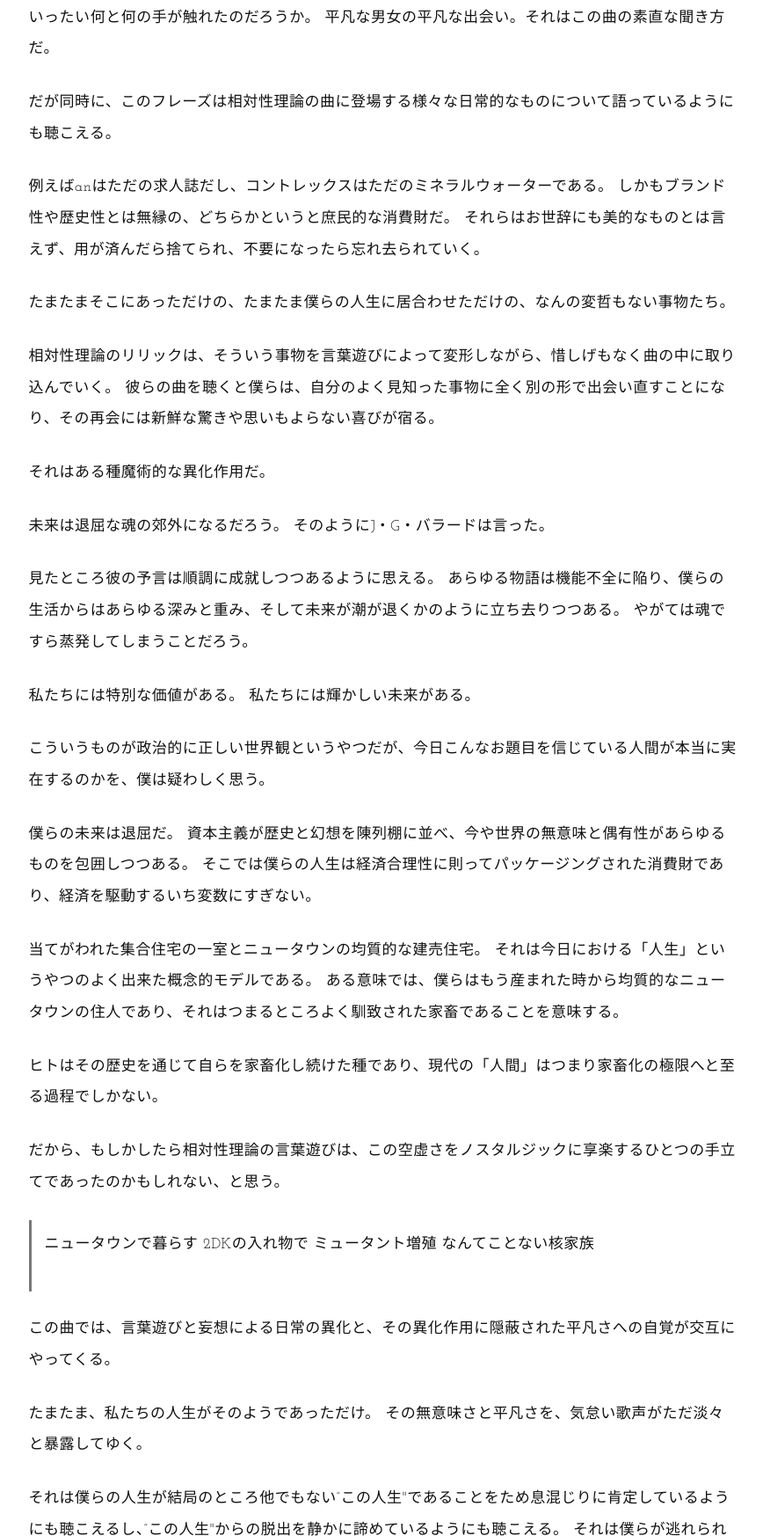
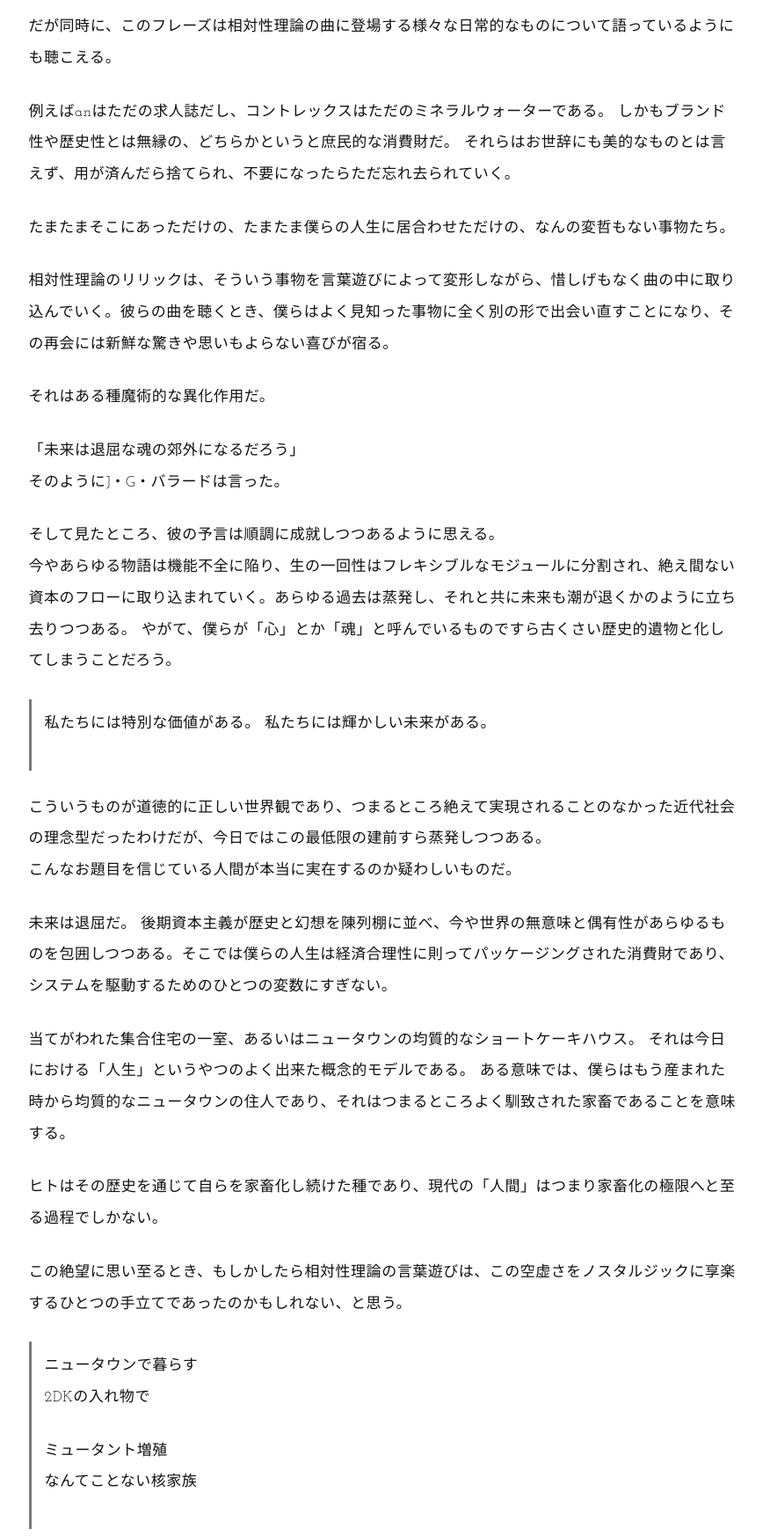
Before and after one commit to K1000ch/typewriter, a Gatsby site: page /blog/posts/2019-10-07-kindness-of-relativity in a window 1280 px wide. Shown: the part 701-2447 px from the top of the page at 88% size, without its empty margins (377-1245 px from the left). Built offline with nearby package versions, Linux system fonts and the light colour scheme; Gatsby itself is replaced by a stand-in of ours; a web font is replaced by a local one.

Commit message:
Update Blog “2019-10-07-kindness-of-relativity”

```diff
--- a/src/pages/blog/posts/2019-10-07-kindness-of-relativity.md
+++ b/src/pages/blog/posts/2019-10-07-kindness-of-relativity.md
@@ -7,75 +7,71 @@ description: 相対性理論の詩についていくつか
 featuredpost: false
 featuredimage: /img/hqdefault.jpg
 ---
-日常性をそのまま作品に取り入れてしまう作家といえば相対性理論もそういうバンドだったな、とふと気づいたのは「たまたまニュータウン」を聴いていたときだ。
+日常性をそのまま作品に取り入れてしまう作家といえば、相対性理論もそういうバンドだったな、とふと気づいたのは「たまたまニュータウン」を聴いていたときだった。
 
 > たまたま
 > わたしがそこにいただけ
 > それだけ
 >
-> \
->
->
->
->
-> \
->
->
 > たまたま
 > あの日に目が合っただけ
 > それだけだったんだ
 
-このフレーズは思えば、相対性理論の曲のほとんど全てに共通する姿勢のようなものを要約している。
+このフレーズは思えば、相対性理論の曲のほとんど全てに共通するある種の姿勢というか、方法のようなものを要約している。
 
 > たまたま
 > あの日に手が触れただけ
 
 いったい何と何の手が触れたのだろうか。
-平凡な男女の平凡な出会い。それはこの曲の素直な聞き方だ。
+平凡な男女の平凡な出会い、それはこの曲の素直な聞き方だ。
 
 だが同時に、このフレーズは相対性理論の曲に登場する様々な日常的なものについて語っているようにも聴こえる。
 
 例えばanはただの求人誌だし、コントレックスはただのミネラルウォーターである。
 しかもブランド性や歴史性とは無縁の、どちらかというと庶民的な消費財だ。
-それらはお世辞にも美的なものとは言えず、用が済んだら捨てられ、不要になったら忘れ去られていく。
+それらはお世辞にも美的なものとは言えず、用が済んだら捨てられ、不要になったらただ忘れ去られていく。
 
 たまたまそこにあっただけの、たまたま僕らの人生に居合わせただけの、なんの変哲もない事物たち。
 
-相対性理論のリリックは、そういう事物を言葉遊びによって変形しながら、惜しげもなく曲の中に取り込んでいく。
-彼らの曲を聴くと僕らは、自分のよく見知った事物に全く別の形で出会い直すことになり、その再会には新鮮な驚きや思いもよらない喜びが宿る。
+相対性理論のリリックは、そういう事物を言葉遊びによって変形しながら、惜しげもなく曲の中に取り込んでいく。彼らの曲を聴くとき、僕らはよく見知った事物に全く別の形で出会い直すことになり、その再会には新鮮な驚きや思いもよらない喜びが宿る。
 
 それはある種魔術的な異化作用だ。
 
-未来は退屈な魂の郊外になるだろう。
+
+
+「未来は退屈な魂の郊外になるだろう」\
 そのようにJ・G・バラードは言った。
 
-見たところ彼の予言は順調に成就しつつあるように思える。
-あらゆる物語は機能不全に陥り、僕らの生活からはあらゆる深みと重み、そして未来が潮が退くかのように立ち去りつつある。
-やがては魂ですら蒸発してしまうことだろう。
+そして見たところ、彼の予言は順調に成就しつつあるように思える。\
+今やあらゆる物語は機能不全に陥り、生の一回性はフレキシブルなモジュールに分割され、絶え間ない資本のフローに取り込まれていく。あらゆる過去は蒸発し、それと共に未来も潮が退くかのように立ち去りつつある。
+やがて、僕らが「心」とか「魂」と呼んでいるものですら古くさい歴史的遺物と化してしまうことだろう。
 
-私たちには特別な価値がある。
-私たちには輝かしい未来がある。
+> 私たちには特別な価値がある。
+> 私たちには輝かしい未来がある。
 
-こういうものが政治的に正しい世界観というやつだが、今日こんなお題目を信じている人間が本当に実在するのかを、僕は疑わしく思う。
+こういうものが道徳的に正しい世界観であり、つまるところ絶えて実現されることのなかった近代社会の理念型だったわけだが、今日ではこの最低限の建前すら蒸発しつつある。\
+こんなお題目を信じている人間が本当に実在するのか疑わしいものだ。
 
-僕らの未来は退屈だ。
-資本主義が歴史と幻想を陳列棚に並べ、今や世界の無意味と偶有性があらゆるものを包囲しつつある。
-そこでは僕らの人生は経済合理性に則ってパッケージングされた消費財であり、経済を駆動するいち変数にすぎない。
+未来は退屈だ。
+後期資本主義が歴史と幻想を陳列棚に並べ、今や世界の無意味と偶有性があらゆるものを包囲しつつある。そこでは僕らの人生は経済合理性に則ってパッケージングされた消費財であり、システムを駆動するためのひとつの変数にすぎない。
 
-当てがわれた集合住宅の一室とニュータウンの均質的な建売住宅。
+当てがわれた集合住宅の一室、あるいはニュータウンの均質的なショートケーキハウス。
 それは今日における「人生」というやつのよく出来た概念的モデルである。
 ある意味では、僕らはもう産まれた時から均質的なニュータウンの住人であり、それはつまるところよく馴致された家畜であることを意味する。
 
 ヒトはその歴史を通じて自らを家畜化し続けた種であり、現代の「人間」はつまり家畜化の極限へと至る過程でしかない。
 
-だから、もしかしたら相対性理論の言葉遊びは、この空虚さをノスタルジックに享楽するひとつの手立てであったのかもしれない、と思う。
+この絶望に思い至るとき、もしかしたら相対性理論の言葉遊びは、この空虚さをノスタルジックに享楽するひとつの手立てであったのかもしれない、と思う。
 
-> ニュータウンで暮らす 2DKの入れ物で
-> ミュータント増殖 なんてことない核家族
+> ニュータウンで暮らす\
+> 2DKの入れ物で
+>
+> ミュータント増殖\
+> なんてことない核家族
 
 この曲では、言葉遊びと妄想による日常の異化と、その異化作用に隠蔽された平凡さへの自覚が交互にやってくる。
 
-たまたま、私たちの人生がそのようであっただけ。
+たまたま、私たちの人生がそのようであっただけ。\
 その無意味さと平凡さを、気怠い歌声がただ淡々と暴露してゆく。
 
 それは僕らの人生が結局のところ他でもない”この人生"であることをため息混じりに肯定しているようにも聴こえるし、”この人生"からの脱出を静かに諦めているようにも聴こえる。
```
